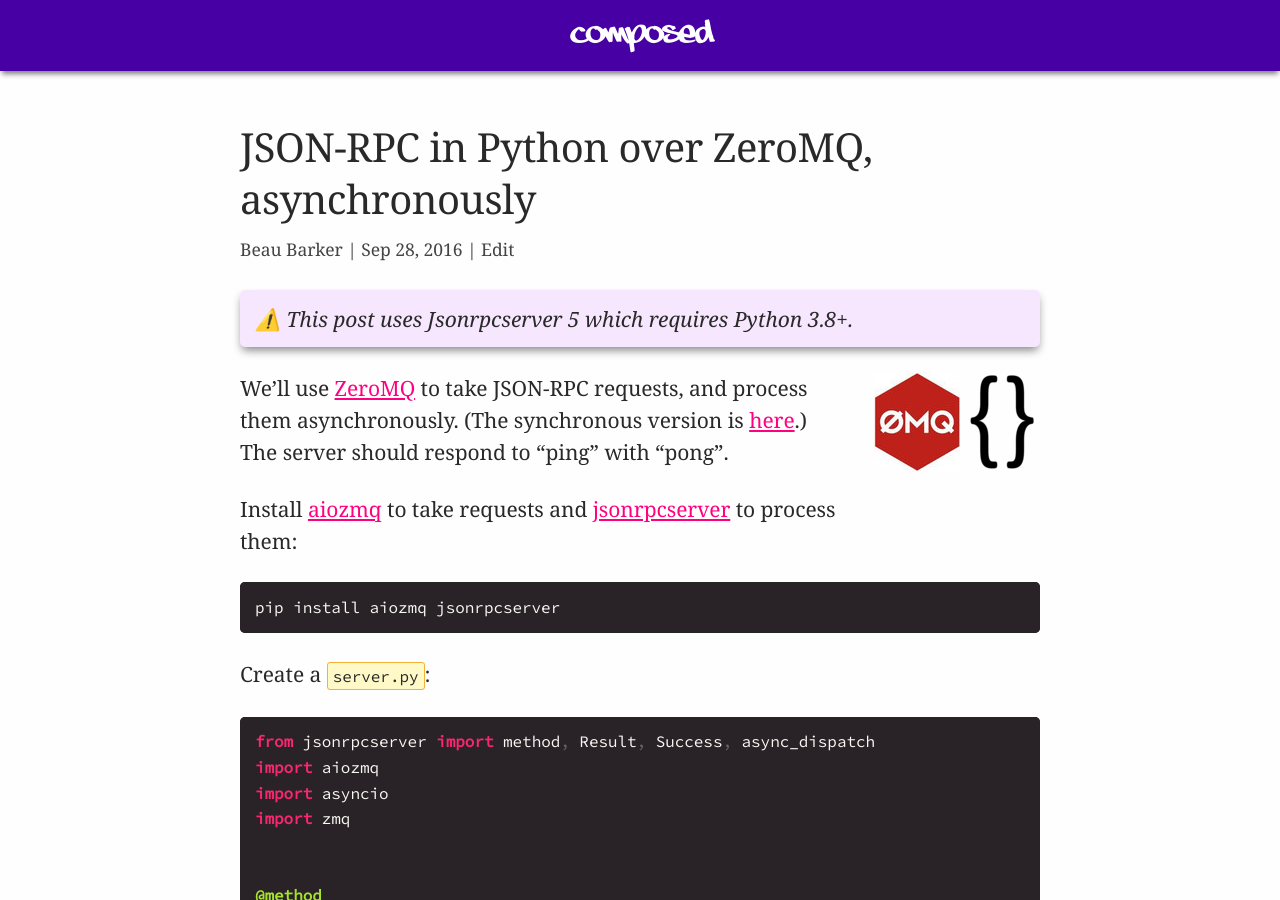
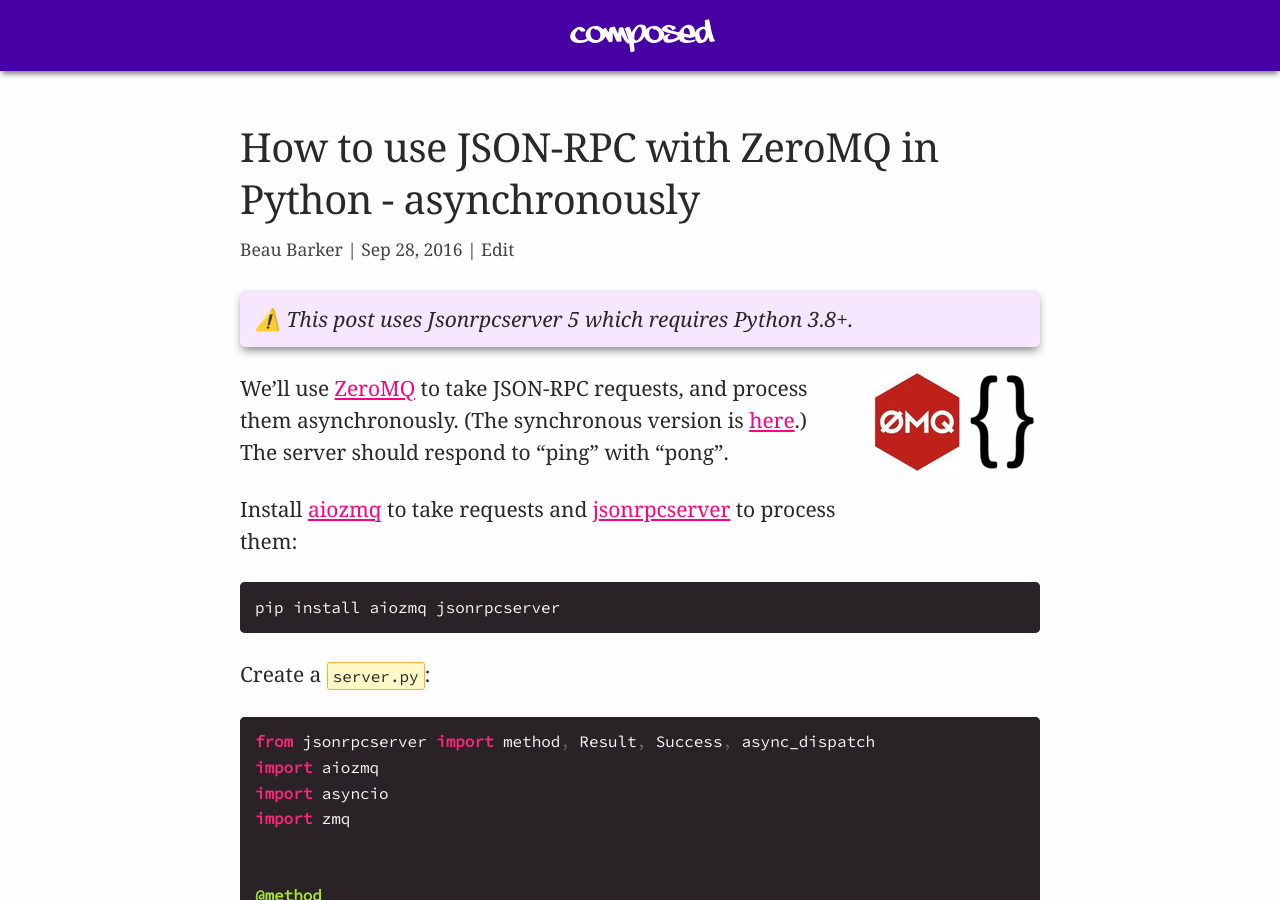
Before and after one commit to explodinglabs/explodinglabs.github.io, a Jekyll site: the page built from docs/_posts/jsonrpc/2016-09-28-aiozmq.markdown, in a window 1280 px wide and 900 px high. Built offline with Jekyll 4.4.1, drawn with Linux system fonts in a browser that asks for light colours.

Commit message:
Update 2016-09-28-aiozmq.markdown

```diff
--- a/docs/_posts/jsonrpc/2016-09-28-aiozmq.markdown
+++ b/docs/_posts/jsonrpc/2016-09-28-aiozmq.markdown
@@ -1,7 +1,7 @@
 ---
 layout: post
 category: jsonrpc
-title: JSON-RPC in Python over ZeroMQ, asynchronously
+title: How to use JSON-RPC with ZeroMQ in Python - asynchronously
 permalink: /jsonrpc/zeromq-async
 ---
 <div class="warning" markdown="1">
```
